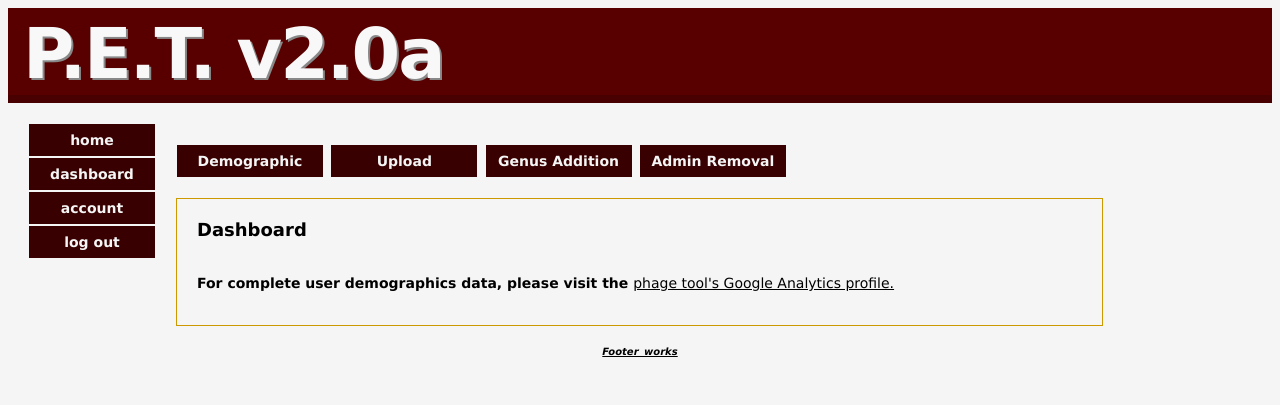
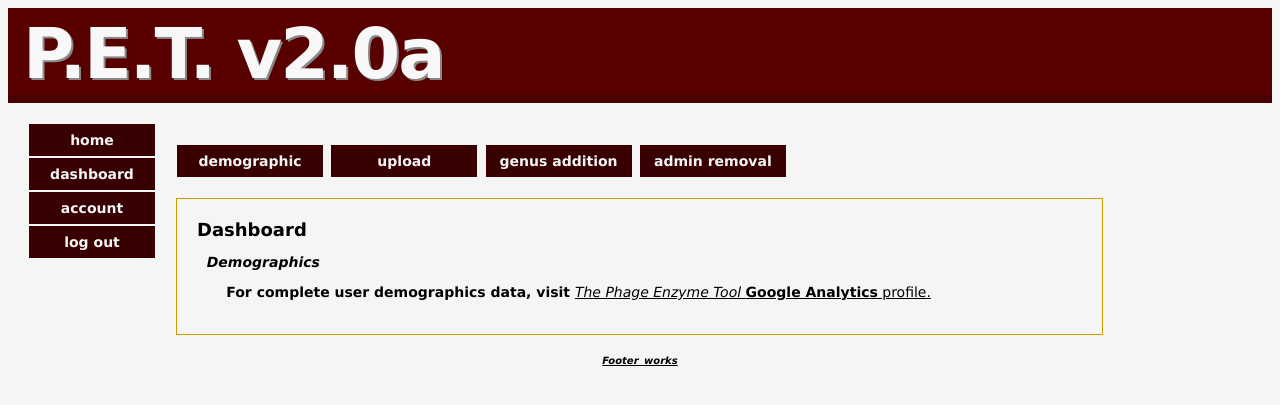
Before and after one commit to ulmpet/Capstone, a PHP site: page /dashboard in a window 1280 px wide. Shown: the top 405 px of the page. Run offline with PHP 8.4, Linux system fonts and the light colour scheme; the visitor is signed in with stand-in values (Sample User, id 1); tables that the repository leaves empty hold one stand-in row (values such as "Sample post"); data that the repository does not hold is empty; some libraries are stand-ins or nearby versions.

Commit message:
Front End Changes
Creating uniformity throughout website.
Edits made on views.

```diff
--- a/application/view/dashboard/dashboard.php
+++ b/application/view/dashboard/dashboard.php
@@ -41,15 +41,15 @@
     </div>
 
   <div class="navigation"></br>
-    <div onclick=dashShowHide("userDemograph")> Demographic </div>
-    <div onclick=dashShowHide("fileUpload")> Upload </div>
-    <div onclick=dashShowHide("addGenus")> Genus Addition </div>
-    <div onclick=dashShowHide("removeAdmin")> Admin Removal </div>
+    <div onclick=dashShowHide("userDemograph")> demographic </div>
+    <div onclick=dashShowHide("fileUpload")> upload </div>
+    <div onclick=dashShowHide("addGenus")> genus addition </div>
+    <div onclick=dashShowHide("removeAdmin")> admin removal </div>
   </div>
 
 
 <div class="container">
-    Dashboard</br></br>
+    Dashboard</br>
     <!--<p style="display:none">
      <u><bold>Features to be included:</bold></u></br>
        -Deactivation of accounts</br>
@@ -66,11 +66,12 @@
    <form id='upload' enctype="multipart/form-data" action="dashboard/fileupload" method="POST">
       <!-- MAX_FILE_SIZE must precede the file input field -->
       <div id="phageType" name="genus" style="display:block">
-
-          <label><input type='radio' name="filetype"  value=0 id='short' onclick=showGenusFeild()>Short CSV</label>
+          <p>&nbsp;&nbsp;<i>Update Phage Enzyme Tool Data</i></p>
+            &nbsp;&nbsp;<label><input type='radio' name="filetype"  value=0 id='short' onclick=showGenusFeild()>Short CSV</label>
                         <!-- <label><input type='radio' name="filetype"  value=1 id='full' onclick=showGenusFeild()>Full CSV</label> -->
                         <label><input type='radio' name="filetype"  value=2 id='fasta' onclick=hidePhageGenus()>FASTA File</label>
                         <label><input type='radio' name="filetype"  value=3 id='nebCutData' onclick=showPhageNameFeild();>Neb Cutter Data</label>
+                        &nbsp;&nbsp;
             <select id="opts" name="genusName" style='display:none'>
               <?php
 
@@ -81,6 +82,7 @@
               }
               ?>
             </select>
+
             <select id='phageNameFeild' name='phageName' style='display:none' >
               <?php
 
@@ -118,8 +120,10 @@
 
 
 <div id="removeAdmin" style="display:none">
+  <p>&nbsp;&nbsp;<i>Remove Administrator</i></p>
   <form>
     <div>
+      &nbsp;&nbsp;
       <select id="admins">
         <?php
 
@@ -131,17 +135,17 @@
 
         }
         ?>
-
       </select>
       <input type="submit" value="Remove Admin">
     </div>
-
   </form>
 </div>
+
 <div id = addGenus style="display:none">
   <form action='dashboard/addGenus' method='POST'>
-    <p><label>New Genus Name:  <input type='text' name='newGenus' text="Enter New Genus"></label>
-    <input type='submit' value="Add Genus"></p>
+    <p><i>&nbsp;&nbsp;Add New Genus</i></br>
+    &nbsp;&nbsp;&nbsp;&nbsp;&nbsp;&nbsp;<label>Genus Name:  <input type='text' name='newGenus' text="Enter New Genus"></label>
+    <input type='submit' value="submit"></p>
   </form>
 </div>
 
@@ -155,9 +159,12 @@
   <div id="ulocationDemograph" style="display:block; width: 350px; height:250px; float: left">
     SHOWING DEMOGRAPHIC INFORMATION
   </div>-->
-
+  <p><i>&nbsp;&nbsp;Demographics</i></p>
+  <!--<p><img url="googleanalyticsicon.png" alt="Google Analyics Icon"></p>-->
   <div id="container">
-    <p>For complete user demographics data, please visit the <a href="https://www.google.com/analytics/web/?authuser=0#report/visitors-overview/a61998275w96889679p101106604/"> phage tool's Google Analytics profile.</a></p>
+    <p>&nbsp;&nbsp;&nbsp;&nbsp;&nbsp;&nbsp;For complete user demographics data, visit
+      <a href="https://www.google.com/analytics/web/?authuser=0#report/visitors-overview/a61998275w96889679p101106604/">
+     <i>The Phage Enzyme Tool</i> <b>Google Analytics</b> profile.</a></p>
   </div>
 
 </div>
--- a/public/css/style.css
+++ b/public/css/style.css
@@ -73,6 +73,10 @@ body {
     padding: 5px 10px;
     font-size: 14px;
     font-color: #000000;
+}
+
+.container input[type="radio"]{
+    font-size: 14px;
 }
 
 .container input[type="submit"] {
@@ -213,11 +217,12 @@ body {
     background-color: f5f5f5;
     color: #380000;
     background: transparent;
-    text-transform: uppercase;
+    /*text-transform: uppercase;*/
     font-weight: bold;
 }
 
 .navigation div:hover {
+    cursor: hand;
     background-color: f5f5f5;
     width: 130px;
     color: #380000;
```
Also changed, not shown: application/view/account/account.php (+4 -8 lines). Lines whose indentation alone changed are shown as unchanged.
